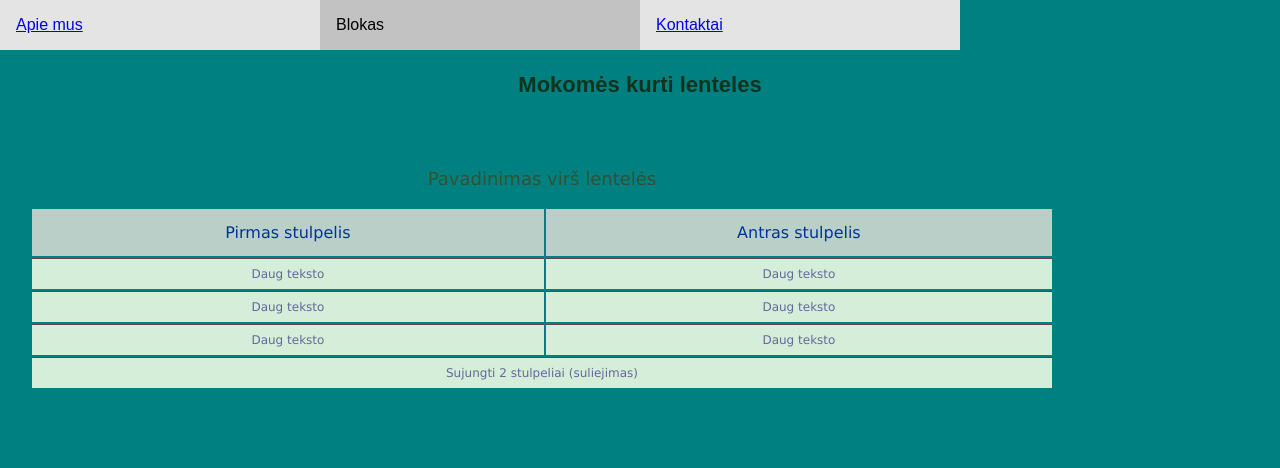
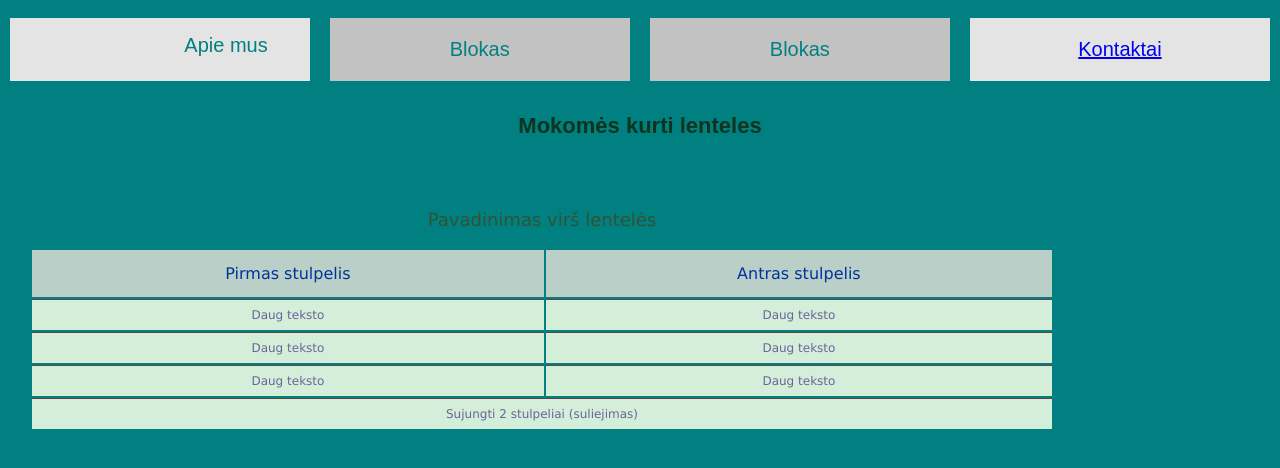
Before and after one commit to kociene-natalija/web, a plain HTML site: page index.html in a window 1280 px wide. Drawn offline with Linux system fonts and the light colour scheme.

Commit message:
Pakeitimai Meniu su <div>
pritaikytas nav_text stilius

```diff
--- a/index.html
+++ b/index.html
@@ -3,19 +3,18 @@
 <head>
 <meta charset="UTF-8">
 <title>Blokų išdėstymas</title>
-<link rel="stylesheet" href="style.css">
+<link rel="stylesheet" href="style_virsus.css">
 <link rel="stylesheet" href="style_vidus.css">
 <link rel="stylesheet" href="style_table.css">
 </head>
 
 <body  >
-   <section class="sec3">
-  <div style="background-color: rgb(228, 228, 228);"><a href="apie.html">Apie mus</a>
-
-</div>
-  <div style="background-color: rgb(194, 194, 194);">Blokas</div>
-  <div style="background-color: rgb(228, 228, 228);"><a href="kontaktai.html">Kontaktai</a></div>
-</section>
+   <section  class="navigacijos_meniu">
+             <div style="background-color: rgb(228, 228, 228);"><a href="apie.html" class="nav_text" >Apie mus</a></div>
+             <div style="background-color: rgb(194, 194, 194);" class="nav_text" >Blokas</div>
+             <div style="background-color: rgb(194, 194, 194);" class="nav_text" >Blokas</div>
+             <div style="background-color: rgb(228, 228, 228);" class="nav_text" ><a href="kontaktai.html">Kontaktai</a></div>
+  </section>
 
 
 
--- a/style.css
+++ /dev/null
@@ -1,72 +0,0 @@
-* {
-  box-sizing: border-box;
-}
-
-body {
-  font-family: Arial, Helvetica, sans-serif;
-  height: 100vh;
-  margin: 0;
-}
-
-h3, h4 {
-  margin: 0;
-  padding: 1em;
-}
-
-div {
-  padding: 1em;
-  min-width: 10em;
-}
-
-/* INLINE-BLOCK Padarome taip, kad div elementas nesoktu vienas po kitu */
-.sec1 {
-  width: 100%;
-}
-.sec1 div {
-  display: inline-block;
-  width: 25%;
-}
-
-
-/* FLEXBOX */
-.sec3 {
-  display: flex;
-}
-
-.sec3 div {
-  width: 25%;
-}
-
-.header{
-    z-index: +2 ;
-    top: 0;               /*nepaliekam jokio atstumo virš header*/
-    position: fixed;
-    width: 100%;
-    background-color: Silver;
-
-    display: flex;   /*turinio lygiuote vienoje linijoje*/
-                     /* display: inline; elem. vienoje linijoje
-                                           /* float: left;*/
-    justify-content: flex-end;   /* display: flex; turinio lyg
-    align-items: center;
-    padding: 0px;
-}
-
-
-/*    PAGRIDNINIS  MENIU   */
-.navigacijos_meniu{
-    box-sizing: border-box; /*Tai taikyti visiems elementams
-                            /* border: 15px solid Gray; rėmelis
-    margin-top: 8px;           /*paraštės*/
-    padding: 0;                /*tuščių laukelių dydis:
-  }
-/*    PAGRIDNINIO  MENIU  TEKSTAS */
-.nav_text {
-  color: teal;
-  font-family: sans-serif;
-  font-size: 20px;
-  text-decoration: none;
-  clear: flex-end; /* align-items: right; kaip elementas įterpiamas kito elemento viduje*/
-  width: 400px;
-
-}
--- a/style_table.css
+++ b/style_table.css
@@ -10,7 +10,7 @@ h3, h4 {
   padding: 1em;
 }
 table  {
-	border: 2px;
+	border: 3px;
 	font-family:"Lucida Sans Unicode","Lucida Grande",Sans-Serif;
 	font-size:12px;
 	margin:30px;
--- /dev/null
+++ b/style_virsus.css
@@ -0,0 +1,76 @@
+* {
+  box-sizing: border-box;
+}
+
+body {
+  font-family: Arial, Helvetica, sans-serif;
+  height: 100vh;
+  margin: 0;
+}
+
+h3, h4 {
+  margin: 0;
+  padding: 1em;
+}
+
+div {
+  padding: 1em;
+  min-width: 10em;
+}
+
+/* INLINE-BLOCK Padarome taip, kad div elementas nesoktu vienas po kitu */
+.sec1 {
+  width: 100%;
+}
+
+.sec1 div {
+  display: inline-block;
+  width: 25%;
+}
+
+.header {
+  z-index: 2;
+  top: 0;
+  position: fixed;
+  width: 100%;
+  background-color: Silver;
+  display: flex;
+  justify-content: flex-end;
+  align-items: center;
+  padding: 0;
+}
+
+/* PAGRINDINIS MENIU */
+.navigacijos_meniu {
+  display: flex;
+  justify-content: center;
+  gap: 20px;
+  box-sizing: border-box;
+  margin-top: 8px;
+  padding: 10px;
+}
+
+.navigacijos_meniu div {
+  width: 25%;
+}
+
+/* PAGRINDINIO MENIU TEKSTAS */
+.nav_text {
+  color: teal;
+  font-family: sans-serif;
+  font-size: 20px;
+  text-decoration: none;
+  text-align: center;    /* tekstas centre  */
+  display: block;         /* kad būtų kaip dėžutė ir veiktų teksto centruotė */
+  width: 400px;           /* arba auto/flex duoda vietos tam vienam tekstui 400 * 4*/
+
+  font-family: sans-serif;
+  font-size: 20px;
+  text-decoration: none;
+  clear: both;
+  width: 400px;
+}
+
+.nav_text:hover {
+  text-decoration: underline;
+}
--- /dev/null
+++ b/sutvarkytas_stilius.css
@@ -0,0 +1,81 @@
+* {
+  box-sizing: border-box;
+}
+
+body {
+  font-family: Arial, Helvetica, sans-serif;
+  height: 100vh;
+  margin: 0;
+}
+
+h3, h4 {
+  margin: 0;
+  padding: 1em;
+}
+
+div {
+  padding: 1em;
+  min-width: 10em;
+}
+
+/* INLINE-BLOCK Padarome taip, kad div elementas nesoktu vienas po kitu */
+.sec1 {
+  width: 100%;
+}
+
+.sec1 div {
+  display: inline-block;
+  width: 25%;
+}
+
+/* FLEXBOX */
+.sec3 {
+  display: flex;
+  box-sizing: border-box;
+  margin-top: 8px;
+  padding: 10px;
+}
+
+.sec3 div {
+  width: 25%;
+}
+
+.header {
+  z-index: 2;
+  top: 0;
+  position: fixed;
+  width: 100%;
+  background-color: Silver;
+  display: flex;
+  justify-content: flex-end;
+  align-items: center;
+  padding: 0;
+}
+
+/* PAGRINDINIS MENIU */
+.navigacijos_meniu {
+  display: flex;
+  justify-content: center;
+  gap: 20px;
+  box-sizing: border-box;
+  margin-top: 8px;
+  padding: 10px;
+}
+
+.navigacijos_meniu div {
+  width: 25%;
+}
+
+/* PAGRINDINIO MENIU TEKSTAS */
+.nav_text {
+  color: teal;
+  font-family: sans-serif;
+  font-size: 20px;
+  text-decoration: none;
+  clear: both;
+  width: 400px;
+}
+
+.nav_text:hover {
+  text-decoration: underline;
+}
```
